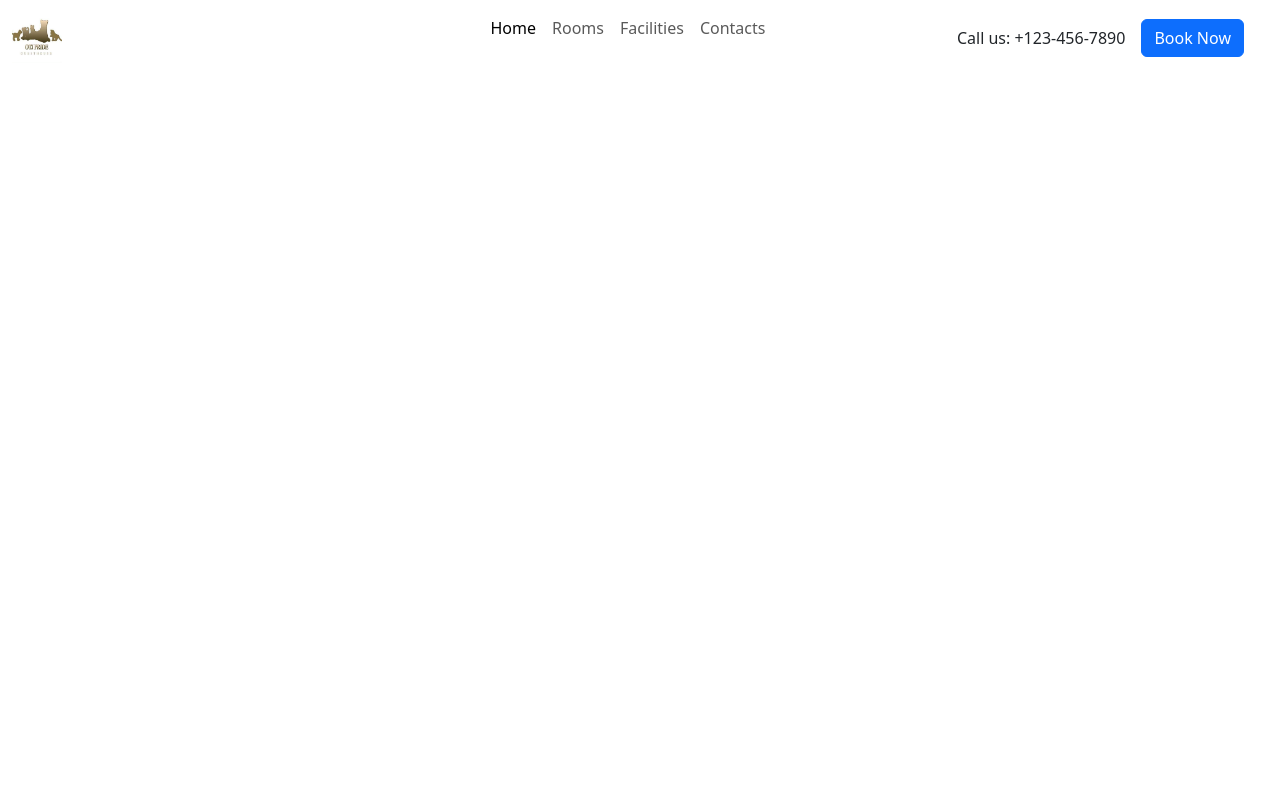
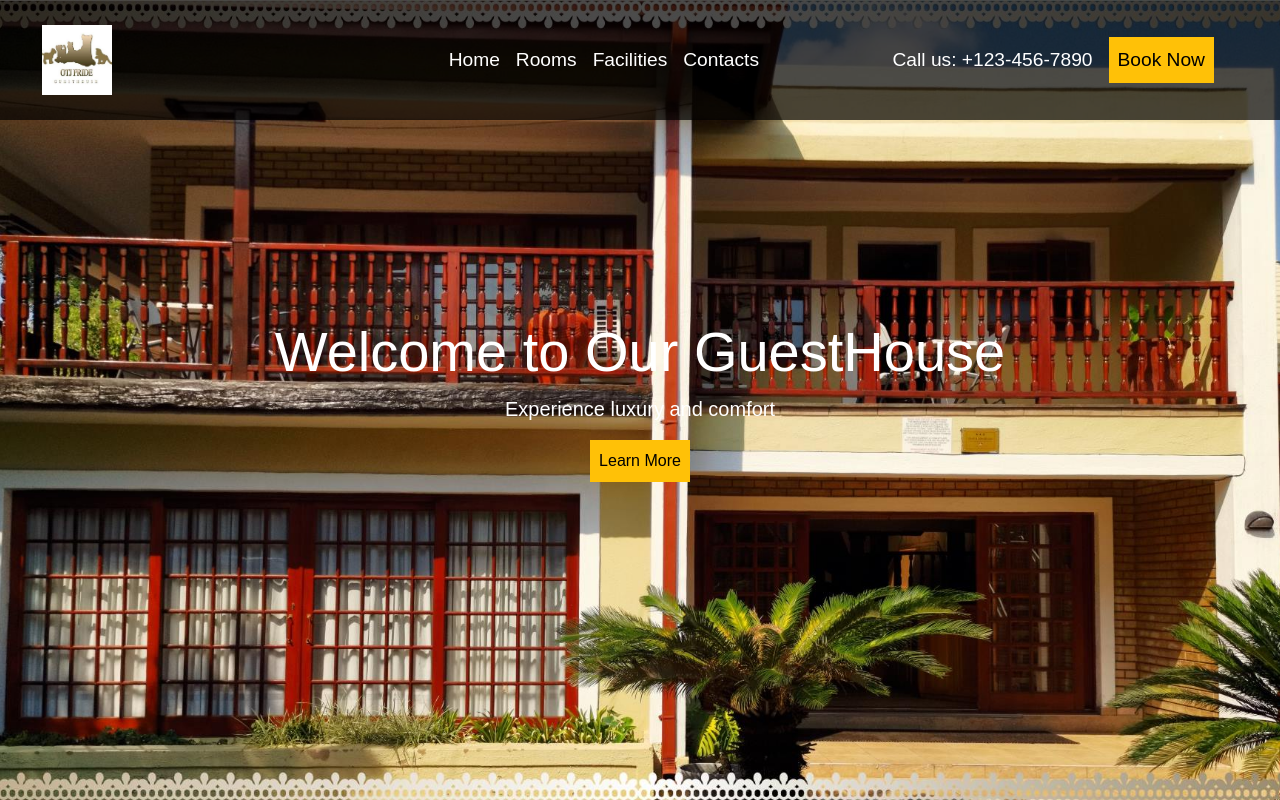
Before and after one commit to Putumani/otj-pride-guesthouse, a React (Create React App) app in the folder client-side/: page / in a window 1280 px wide. Built offline with nearby package versions, Linux system fonts and the light colour scheme.

Commit message:
adding hero section

```diff
--- a/client-side/public/index.html
+++ b/client-side/public/index.html
@@ -24,6 +24,11 @@
       work correctly both with client-side routing and a non-root public URL.
       Learn how to configure a non-root public URL by running `npm run build`.
     -->
+    <link rel="preconnect" href="https://fonts.googleapis.com">
+    <link rel="preconnect" href="https://fonts.gstatic.com" crossorigin>
+    <link
+      href="https://fonts.googleapis.com/css2?family=Poppins:ital,wght@0,100;0,200;0,300;0,400;0,500;0,600;0,700;0,800;0,900;1,100;1,200;1,300;1,400;1,500;1,600;1,700;1,800;1,900&display=swap"
+      rel="stylesheet">
     <link href="https://cdn.jsdelivr.net/npm/bootstrap@5.0.2/dist/css/bootstrap.min.css" rel="stylesheet"
       integrity="sha384-EVSTQN3/azprG1Anm3QDgpJLIm9Nao0Yz1ztcQTwFspd3yD65VohhpuuCOmLASjC" crossorigin="anonymous">
     <script src="https://cdn.jsdelivr.net/npm/bootstrap@5.0.2/dist/js/bootstrap.bundle.min.js"
--- a/client-side/src/App.js
+++ b/client-side/src/App.js
@@ -1,10 +1,12 @@
 import logo from './logo.svg';
 import './App.css';
 import NavBar from './components/NavBar';
+import HeroSection from './components/HeroSection';
 function App() {
   return (
     <div className="App">
-      <NavBar/>
+      <NavBar />
+      <HeroSection />
     </div>
   );
 }
--- /dev/null
+++ b/client-side/src/components/HeroSection.js
@@ -0,0 +1,35 @@
+import React from "react";
+import "bootstrap/dist/css/bootstrap.min.css";
+
+function HeroSection() {
+  return (
+    <div
+      className="hero-section"
+      style={{
+        height: "100vh",
+        backgroundImage: "url(../assets/images/front_view.jpg)",
+        backgroundSize: "cover",
+        backgroundPosition: "center",
+        display: "flex",
+        flexDirection: "column",
+        justifyContent: "center",
+        alignItems: "center",
+      }}
+    >
+      <h1 className="text-white display-4" style={{ fontFamily: "sans-serif" }}>
+        Welcome to Our GuestHouse
+      </h1>
+      <p className="lead text-white" style={{ fontFamily: "sans-serif" }}>
+        Experience luxury and comfort
+      </p>
+      <button
+        className="btn btn-warning p-2 rounded-0"
+        style={{ fontFamily: "sans-serif" }}
+      >
+        Learn More
+      </button>
+    </div>
+  );
+}
+
+export default HeroSection;
--- a/client-side/src/components/NavBar.js
+++ b/client-side/src/components/NavBar.js
@@ -1,39 +1,85 @@
-import React from 'react';
-import 'bootstrap/dist/css/bootstrap.min.css';
+import React from "react";
+import "bootstrap/dist/css/bootstrap.min.css";
 
 function NavBar() {
   return (
-        <nav className="navbar navbar-expand-lg" style={{ backgroundColor: 'rgba(255, 255, 255, 0.7)' }}>
+    <nav
+      className="navbar navbar-expand-lg fixed-top"
+      style={{
+        padding: "20px 30px",
+        fontSize: "1.2rem",
+        backgroundColor: "rgba(0, 0, 0, 0.7)",
+      }}
+    >
       <div className="container-fluid">
         <div className="row w-100">
           <div className="col-lg-4 d-flex align-items-center">
-                        <a className="navbar-brand" href="#">
-                            <img src="../assets/images/logo.jpg" alt="Logo" style={{ width: '50px' }} />
+            <a
+              className="navbar-brand text-white"
+              href="#"
+              style={{
+                fontFamily: "sans-serif",
+              }}
+            >
+              <img
+                src="../assets/images/logo.jpg"
+                alt="Logo"
+                style={{
+                  width: "70px",
+                  height: "70px",
+                }}
+              />
             </a>
           </div>
 
-                    <div className="col-lg-4">
-                        <div className="collapse navbar-collapse justify-content-center" id="navbarContent">
+          <div
+            className="col-lg-4 d-flex align-items-center justify-content-center"
+            style={{ fontFamily: "sans-serif" }}
+          >
+            <div className="collapse navbar-collapse" id="navbarContent">
               <ul className="navbar-nav">
                 <li className="nav-item">
-                                    <a className="nav-link active" aria-current="page" href="#">Home</a>
+                  <a
+                    className="nav-link active text-white"
+                    aria-current="page"
+                    href="#"
+                  >
+                    Home
+                  </a>
                 </li>
                 <li className="nav-item">
-                                    <a className="nav-link" href="#">Rooms</a>
+                  <a className="nav-link text-white" href="#">
+                    Rooms
+                  </a>
                 </li>
                 <li className="nav-item">
-                                    <a className="nav-link" href="#">Facilities</a>
+                  <a className="nav-link text-white" href="#">
+                    Facilities
+                  </a>
                 </li>
                 <li className="nav-item">
-                                    <a className="nav-link" href="#">Contacts</a>
+                  <a className="nav-link text-white" href="#">
+                    Contacts
+                  </a>
                 </li>
               </ul>
             </div>
           </div>
 
-                    <div className="col-lg-4 d-flex align-items-center justify-content-end">
-                        <span className="me-3">Call us: +123-456-7890</span>
-                        <button className="btn btn-primary" type="button">Book Now</button>
+          <div
+            className="col-lg-4 d-flex align-items-center justify-content-end"
+            style={{ fontFamily: "sans-serif" }}
+          >
+            <span className="me-3 text-white" style={{ fontSize: "1.2rem" }}>
+              Call us: +123-456-7890
+            </span>
+            <button
+              className="btn btn-warning p-2 rounded-0 text-black"
+              type="button"
+              style={{ fontSize: "1.2rem" }}
+            >
+              Book Now
+            </button>
           </div>
         </div>
       </div>
```
Also changed, not shown: client-side/public/assets/images/hero-background.png (added), client-side/public/assets/images/hero_background.jpg (renamed from client-side/public/assets/images/Hero_section_new.jpg), client-side/src/index.css (line endings or trailing spaces). Lines whose indentation alone changed are shown as unchanged.
